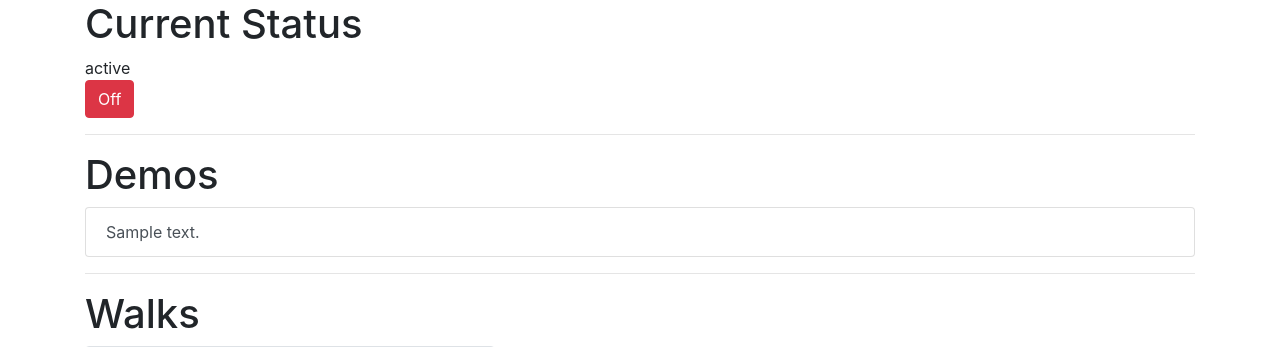
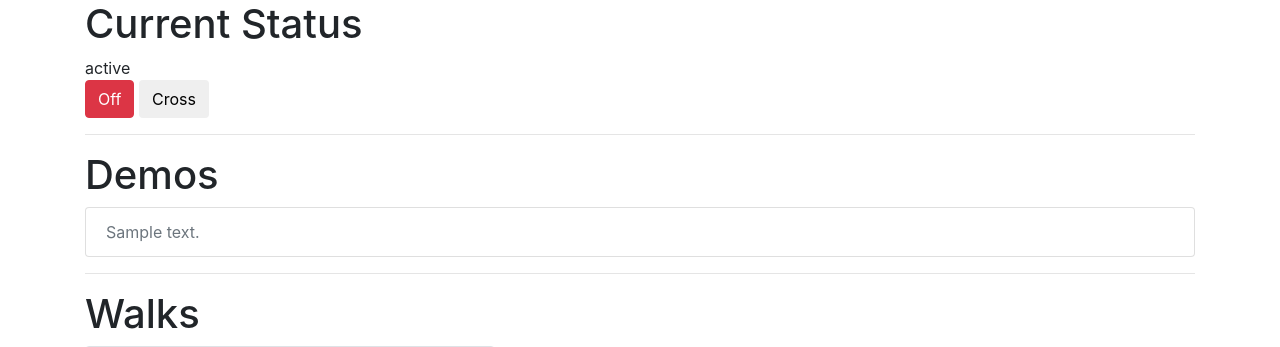
Before and after one commit to iwsmith/crosswalk, a Flask app: template templates/index.html in a window 1280 px wide. Shown: the top 347 px of the page. Run offline with Flask 2, Linux system fonts and the light colour scheme; the template is opened without the code that fills it: most values are stand-ins (such as "Sample title", 1, 10 or a date in 2020); grey boxes marked "Sample" are stand-in pictures; parts of the project's set-up code (start-up, migrations or seed data) failed here and were passed over; some libraries are stand-ins or nearby versions.

Commit message:
Fix button tags in index page.

```diff
--- a/templates/index.html
+++ b/templates/index.html
@@ -25,12 +25,13 @@
   {{ status }}
   <br>
   <button class="btn btn-danger" onclick="sendRequest('POST', '{{ url_for('set_state') }}', {mode: 'off'})">Off</button>
+  <button class="btn" onclick="sendRequest('POST', '{{ url_for('push_button') }}', {})">Cross</button>
 
   <hr>
   <h1>Demos</h1>
   <div class="list-group">
     {% for demo in demos %}
-    <button class="list-group-item list-group-item-action" onclick="sendRequest('POST', '{{ url_for('set_state') }}', {mode: 'demo', demo: {{ demo.demo_id }}})">{{ demo.description }}</button>
+    <button class="list-group-item list-group-item-action" onclick="sendRequest('POST', '{{ url_for('set_state') }}', {mode: 'demo', demo: {{ demo.demo_id }}})"{% if demo.demo_id in [1, 2] %} disabled="disabled"{% endif %}>{{ demo.description }}</button>
     {% endfor %}
   </div>
 
@@ -46,7 +47,7 @@
             </figure>
         </div>
         <div class="col-1">
-            <button class="btn" onclick="sendRequest('POST', '{{ url_for('set_state') }}', {mode: 'walk', walk: '{{ image.name }}'})">Play</a>
+            <button class="btn" onclick="sendRequest('POST', '{{ url_for('set_state') }}', {mode: 'walk', walk: '{{ image.name }}'})">Play</button>
         </div>
     </div>
     {% endfor %}
@@ -66,10 +67,10 @@
             </figure>
         </div>
         <div class="col-1">
-            <button class="btn" onclick="sendRequest('POST', '{{ url_for('set_state') }}', {mode: 'image', path: '{{ image.image_path }}'})">Play</a>
+            <button class="btn" onclick="sendRequest('POST', '{{ url_for('set_state') }}', {mode: 'image', path: '{{ image.image_path }}'})">Play</button>
         </div>
         <div class="col-1">
-            <button class="btn btn-danger" onclick="sendRequest('DELETE', '{{ url_for('delete_image', id=image) }}')">Delete</a>
+            <button class="btn btn-danger" onclick="sendRequest('DELETE', '{{ url_for('delete_image', id=image) }}')">Delete</button>
         </div>
     </div>
     {% endfor %}
```
